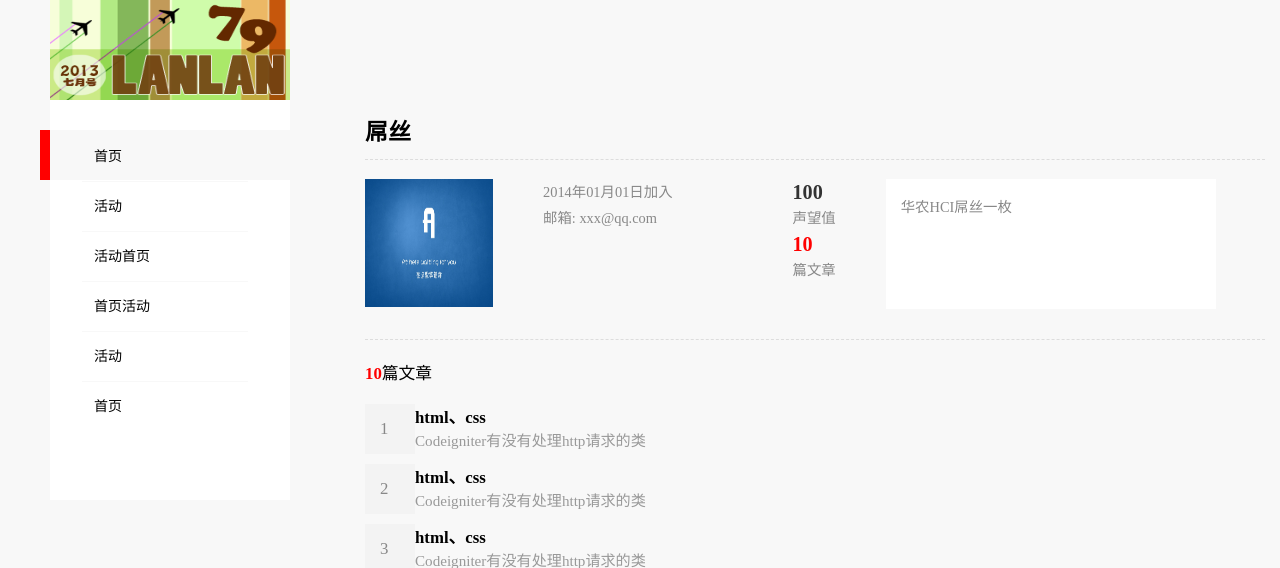
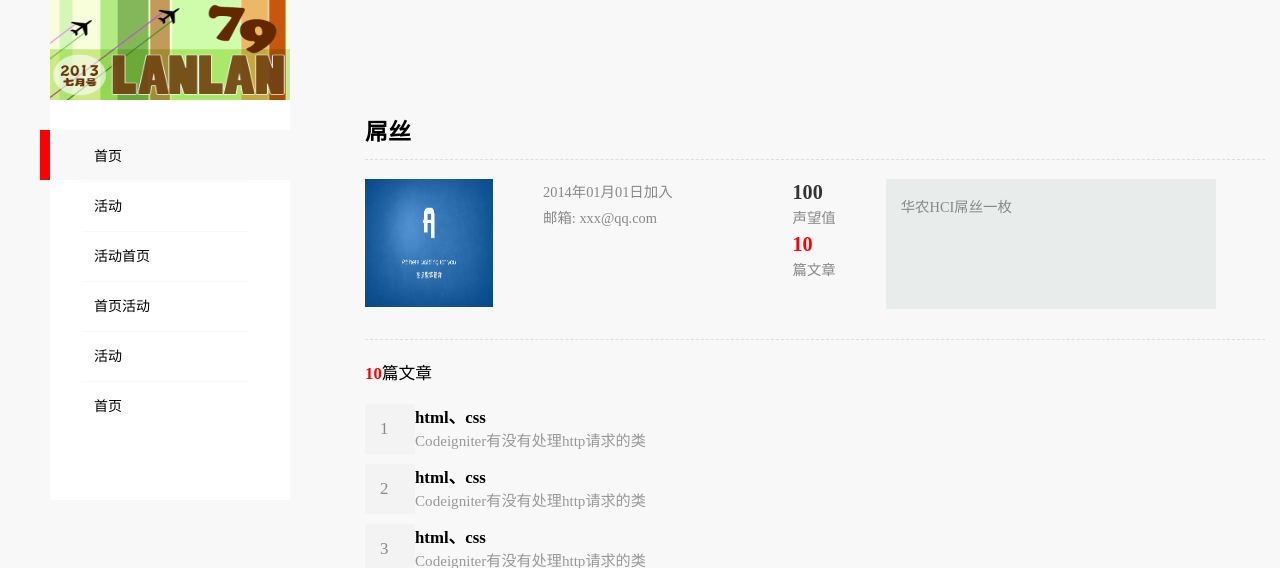
Before and after one commit to HCI-webdesigner/HCI-MSGsystem, a PHP site: page /user.html in a window 1280 px wide. Shown: the top 568 px of the page. Run offline with PHP 8.4, Linux system fonts and the light colour scheme.

Commit message:
modify ok

```diff
--- a/frontpages/style/user.css
+++ b/frontpages/style/user.css
@@ -41,7 +41,7 @@
 	margin-left: 50px;
 	margin-bottom: 10px;
 	padding: 15px;
-	background: white;
+	background: #e8ecea;
 }
 
 .article {
@@ -50,7 +50,6 @@
 	padding-top: 20px;
 	margin-left: 0;
 	overflow: hidden;
-
 }
 
 .article-num {
```
